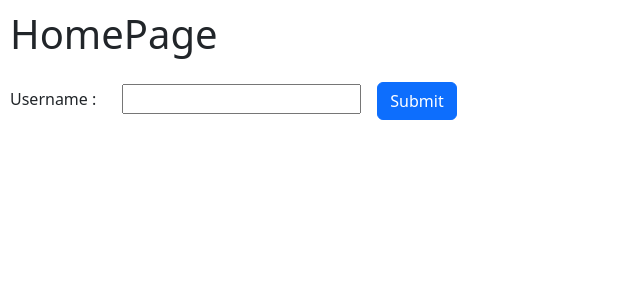
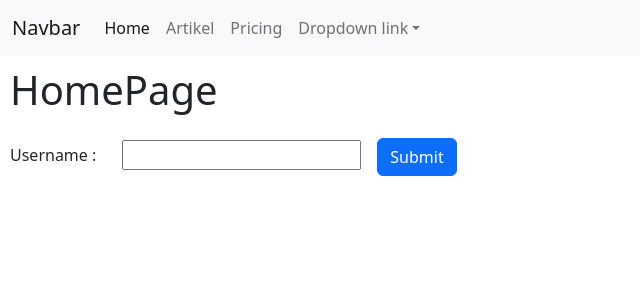
Before and after one commit to mjudianto/stratecomms, a React (Create React App) app: page / in a window 1280 px wide. Shown: the top 300 px of the page, without its empty margins (0-640 px from the left). Built offline with nearby package versions, Linux system fonts and the light colour scheme.

Commit message:
react route success

```diff
--- a/src/components/Artikel.jsx
+++ b/src/components/pages/Artikel.jsx
@@ -1,4 +1,5 @@
 import React, { Component } from 'react'
+import { BrowserRouter as Router, Routes, Route } from 'react-router-dom';
 
 class Artikel extends Component {
   state = {  }
--- a/src/components/HomePage.jsx
+++ b/src/components/pages/HomePage.jsx
@@ -1,5 +1,6 @@
 import React, { Component } from 'react';
 import axios from 'axios';
+import { BrowserRouter as Router, Routes, Route } from 'react-router-dom';
 
 class HomePage extends Component {
   constructor(props) {
--- a/src/index.js
+++ b/src/index.js
@@ -3,14 +3,50 @@
 import './index.css';
 import reportWebVitals from './reportWebVitals';
 import 'bootstrap/dist/css/bootstrap.css'
-import HomePage from './components/HomePage';
-import Artikel from './components/Artikel';
+import HomePage from './components/pages/HomePage';
+import Artikel from './components/pages/Artikel';
+import { BrowserRouter as Router, Routes, Route } from 'react-router-dom';
+
 
 const root = ReactDOM.createRoot(document.getElementById('root'));
 root.render(
-  <React.StrictMode>
-    <HomePage />
-  </React.StrictMode>
+  <Router>
+    <nav class="navbar navbar-expand-lg bg-light">
+      <div class="container-fluid">
+        <a class="navbar-brand" href="#">Navbar</a>
+        <button class="navbar-toggler" type="button" data-bs-toggle="collapse" data-bs-target="#navbarNavDropdown" aria-controls="navbarNavDropdown" aria-expanded="false" aria-label="Toggle navigation">
+          <span class="navbar-toggler-icon"></span>
+        </button>
+        <div class="collapse navbar-collapse" id="navbarNavDropdown">
+          <ul class="navbar-nav">
+            <li class="nav-item">
+              <a class="nav-link active" aria-current="page" href="/">Home</a>
+            </li>
+            <li class="nav-item">
+              <a class="nav-link" href="/artikel">Artikel</a>
+            </li>
+            <li class="nav-item">
+              <a class="nav-link" href="#">Pricing</a>
+            </li>
+            <li class="nav-item dropdown">
+              <a class="nav-link dropdown-toggle" href="#" role="button" data-bs-toggle="dropdown" aria-expanded="false">
+                Dropdown link
+              </a>
+              <ul class="dropdown-menu">
+                <li><a class="dropdown-item" href="#">Action</a></li>
+                <li><a class="dropdown-item" href="#">Another action</a></li>
+                <li><a class="dropdown-item" href="#">Something else here</a></li>
+              </ul>
+            </li>
+          </ul>
+        </div>
+      </div>
+    </nav>
+    <Routes>
+      <Route exact path='/' element={<HomePage/>}/>
+      <Route path='/artikel' element={<Artikel/>}/>
+    </Routes>
+  </Router>
 );
 
 // If you want to start measuring performance in your app, pass a function
```
Also changed, not shown: src/App.css (deleted, +0 -38 lines), src/App.js (deleted, +0 -25 lines).
